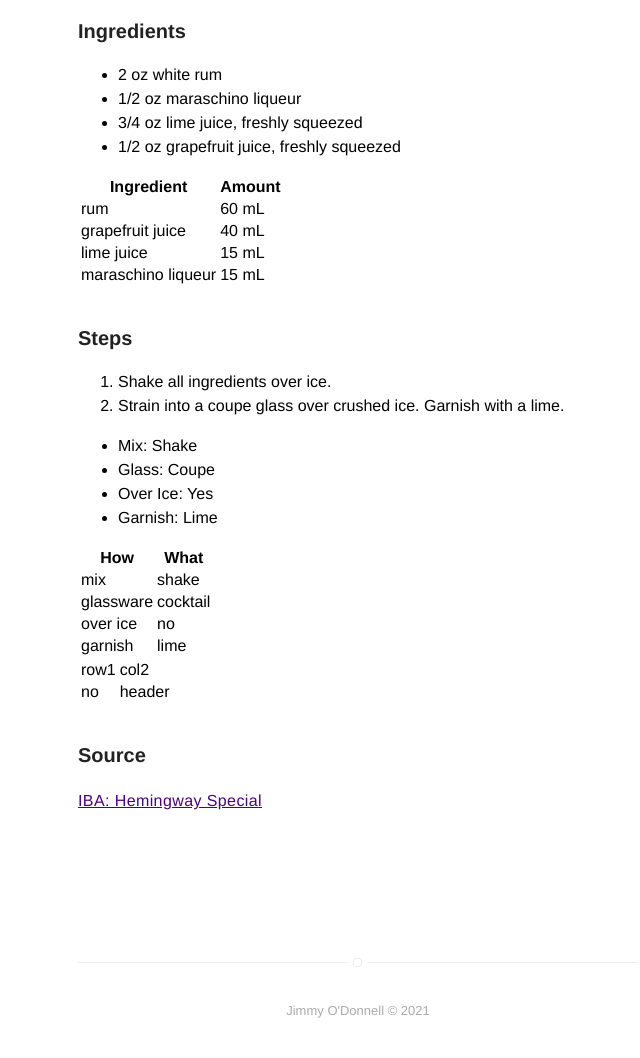
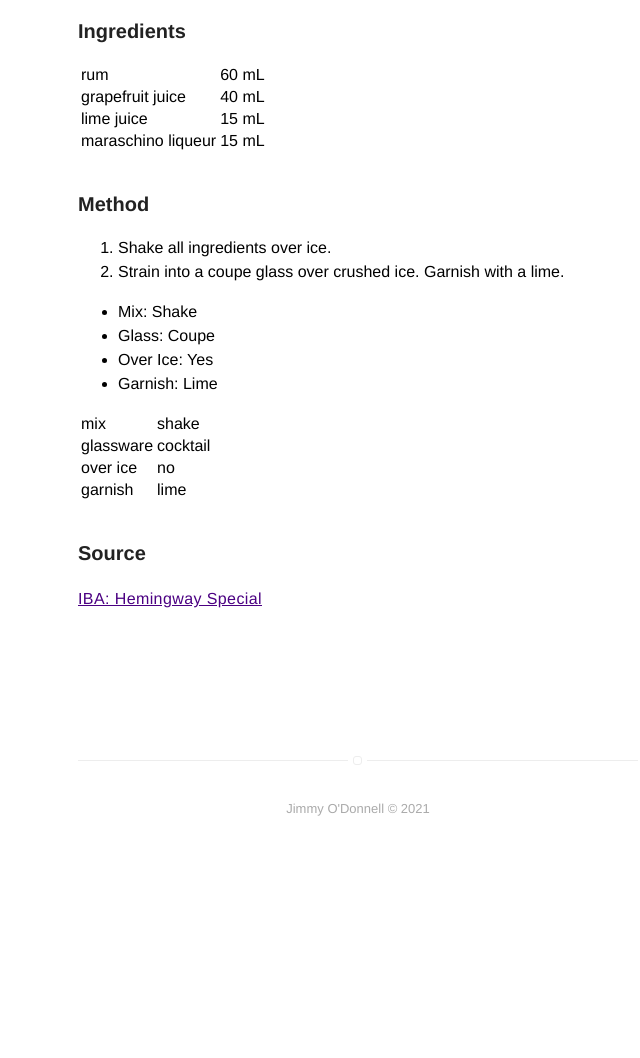
Before and after one commit to jimmyodonnell/jimmyodonnell.github.io, a Jekyll site: the page built from recipes/hemingway-daiquiri.md, in a window 1280 px wide. Shown: the part 599-1657 px from the top of the page, without its empty margins (282-922 px from the left). Built offline with Jekyll 4.4.1, drawn with Linux system fonts in a browser that asks for light colours; after the commit the page ends 1455 px from its top, so only the background shows below that.

Commit message:
update recipe

```diff
--- a/recipes/hemingway-daiquiri.md
+++ b/recipes/hemingway-daiquiri.md
@@ -12,12 +12,6 @@ comments: false
 
 ### Ingredients
 
-- 2 oz white rum
-- 1/2 oz maraschino liqueur
-- 3/4 oz lime juice, freshly squeezed
-- 1/2 oz grapefruit juice, freshly squeezed
-
-| Ingredient | Amount |
 | ---------- | ------ |
 | rum   | 60 mL |
 | grapefruit juice | 40 mL |
@@ -25,7 +19,7 @@ comments: false
 | maraschino liqueur | 15 mL |
 
 
-### Steps
+### Method
 
 1. Shake all ingredients over ice.
 2. Strain into a coupe glass over crushed ice. Garnish with a lime.
@@ -37,7 +31,6 @@ comments: false
 - **Garnish**: Lime
 
 
-| How | What |
 | ----- | ----- |
 | mix   | shake |
 | glassware | cocktail |
@@ -45,10 +38,5 @@ comments: false
 | garnish | lime |
 
 
-| ---------- | ------ |
-| row1   | col2 |
-| no | header |
-
-
 ### Source
 [IBA: Hemingway Special](https://iba-world.com/cocktails/hemingway-special/)
```
